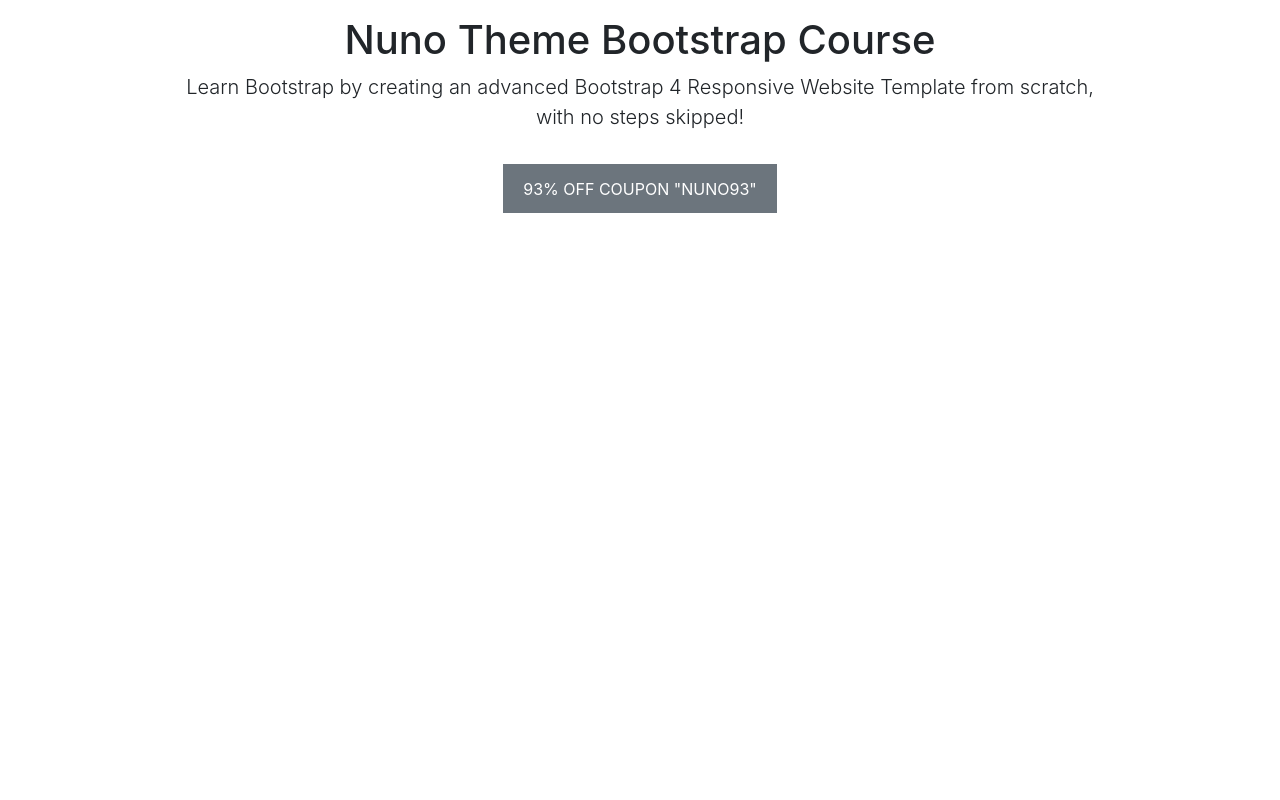
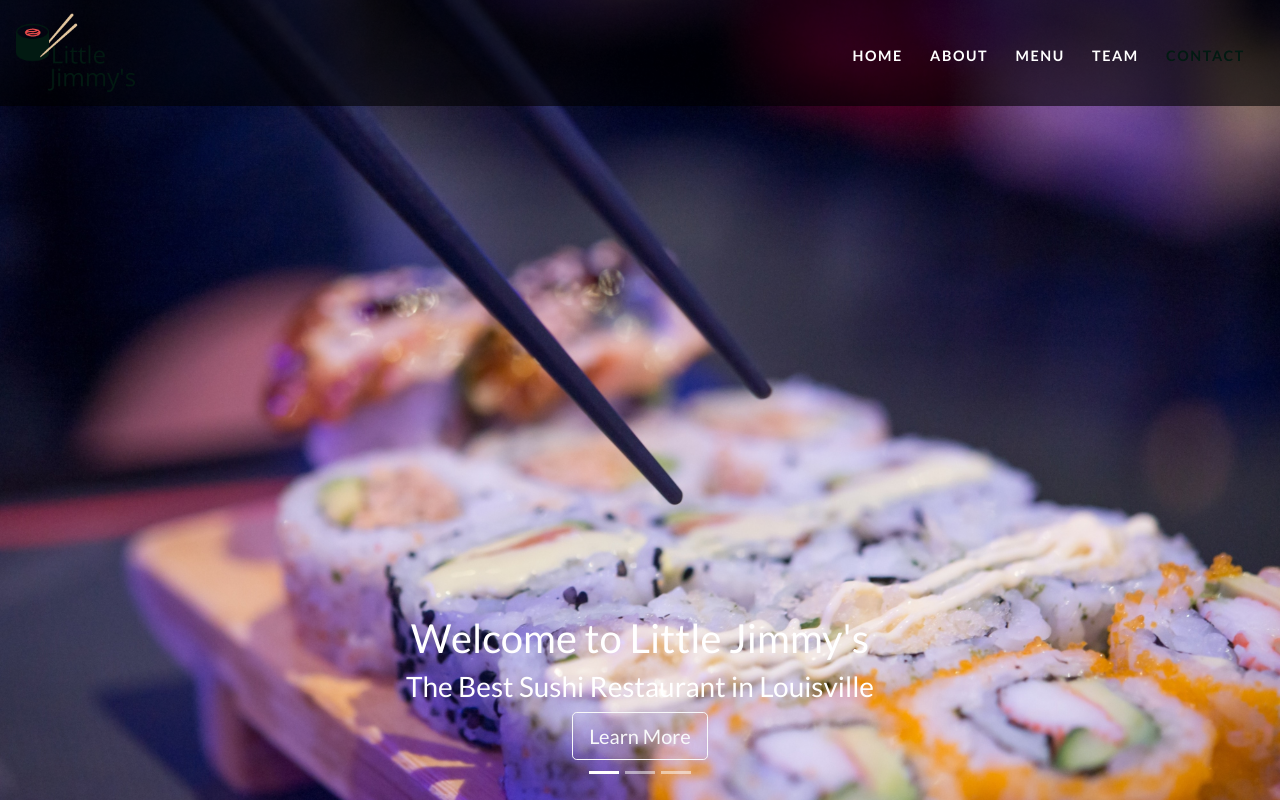
Before and after one commit to jemadd04/little-jimmys, a plain HTML site: page index.html in a window 1280 px wide. Drawn offline with Linux system fonts and the light colour scheme.

Commit message:
navbar, first carousel photo

```diff
--- a/index.html
+++ b/index.html
@@ -3,17 +3,72 @@
 <head>
 	<meta charset="utf-8">
 	<meta name="viewport" content="width=device-width, initial-scale=1">
-	<title>Nuno - Responsive Bootstrap Theme</title>
+	<title>Little Jimmy's - Sushi Restaurant</title>
 	<link rel="stylesheet" href="bootstrap-4.1.3-dist/css/bootstrap.min.css">
 	<link rel="stylesheet" href="style.css">
 	<link rel="stylesheet" href="css/fixed.css">
 </head>
 
-<body>
+<body data-spy="scroll" data-target="#navbarResponsive">
 
+<!-- Start Home Section -->
 
-<!--- Start Course Section -->
-<div id="course" class="offset">
+<div id="home">
+
+<!-- Start of navigation -->
+<nav class="navbar navbar-expand-md navbar-dark bg-dark fixed-top">
+	<a href="index.html" class="navbar-brand"><img src="img/logo.png"></a>
+	<button class="navbar-toggler" type="button" data-toggle="collapse" data-target="#navbarResponsive">
+			<span class="navbar-toggler-icon"></span>
+	</button>
+
+	<div class="collapse navbar-collapse" id="navbarResponsive">
+		<ul class="navbar-nav ml-auto">
+			<li class="nav-item">
+				<a href="#home" class="nav-link">Home</a>
+			</li>
+			<li class="nav-item">
+				<a href="#about" class="nav-link">About</a>
+			</li>
+			<li class="nav-item">
+				<a href="#menu" class="nav-link">Menu</a>
+			</li>
+			<li class="nav-item">
+				<a href="#team" class="nav-link">Team</a>
+			</li>
+			<li class="nav-item">
+				<a href="#contact" class="nav-link">Contact</a>
+			</li>
+		</ul>
+	</div>
+</nav>
+
+<!-- Start of Image Slider -->
+<div id="carouselExampleIndicators" class="carousel slide" data-ride="carousel" data-interval="7000">
+	<ol class="carousel-indicators">
+		<li data-target="#carouselExampleIndicators" data-slide-to="0" class="active"></li>
+		<li data-target="#carouselExampleIndicators" data-slide-to="1"></li>
+		<li data-target="#carouselExampleIndicators" data-slide-to="2"></li>
+	</ol>
+	<div class="carousel-inner" role="listbox">
+		<!-- Slide One -->
+		<div class="carousel-item active" style="background-image: url(img/sushi1.jpg)">
+			<div class="carousel-caption text-center">
+				<h1>Welcome to Little Jimmy's</h1>
+				<h3>The Best Sushi Restaurant in Louisville</h3>
+				<a href="#about" class="btn btn-outline-light btn-lg">Learn More</a>
+			</div>
+		</div>
+	</div> <!-- End of carousel inner -->
+</div>
+<!-- End of Image Slider -->
+
+</div>
+
+<!-- End Home Section -->
+
+<!--- Start About Section -->
+<!-- <div id="course" class="offset">
 
 <div class="col-12 narrow text-center">
 	<h1>Nuno Theme Bootstrap Course</h1>
@@ -21,9 +76,32 @@
 	<a class="btn btn-secondary btn-md" href="http://bit.ly/advanced-bootstrap-course" target="_blank">93% OFF COUPON "NUNO93"</a>
 </div>
 
-</div>
-<!--- End Course Section -->
+</div> -->
+<!--- End About Section -->
 
+<!-- Start Menu Section -->
+
+<div id="menu">
+
+	</div>
+
+<!-- End Menu Section -->
+
+<!-- Start Team Section -->
+
+<div id="team">
+
+	</div>
+
+<!-- End Team Section -->
+
+<!-- Start Contact Section -->
+
+<div id="contact">
+
+	</div>
+
+<!-- End Contact Section -->
 
 <!--- Script Source Files -->
 <script src="js/jquery-3.3.1.min.js"></script>
--- a/style.css
+++ b/style.css
@@ -1,6 +1,43 @@
+@import url('https://fonts.googleapis.com/css?family=Lato:400,700');
 
+body {
+  overflow-x: hidden;
+  font-family: 'Lato', sans-serif;
+  color: #505962;
+}
 
+/* Navbar */
+.navbar {
+  text-transform: uppercase;
+  font-weight: 700;
+  font-size: .9rem;
+  letter-spacing: .1rem;
+  background: rgba(0, 0, 0, .6)!important;
+}
 
+.navbar-brand img {
+  height: 5rem;
+}
+
+.navbar-nav li {
+  padding-right: .7rem;
+}
+
+.navbar-dark .navbar-nav .nav-link {
+  color: white;
+  padding-top: .8rem;
+}
+
+.navbar-dark .navbar-nav .nav-link.active,
+.navbar-dark .navbar-nav .nav-link:hover {
+  color: #021A12;
+}
+
+/* Slider */
+
+.carousel-item {
+  height: 100vh;
+}
 
 /*============= COURSE SECTION =============*/
 
```
Also changed, not shown: img/logo.png (added), img/sushi1.jpg (added).
